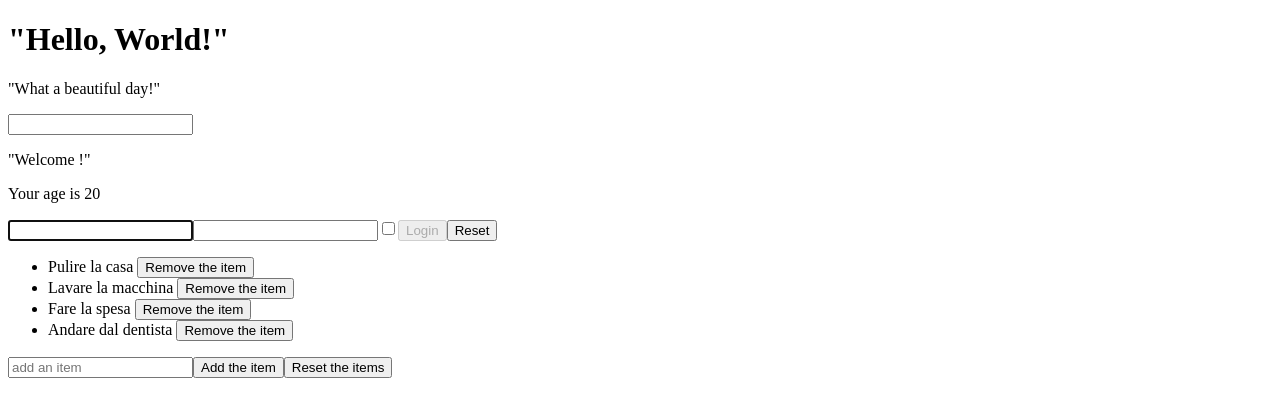
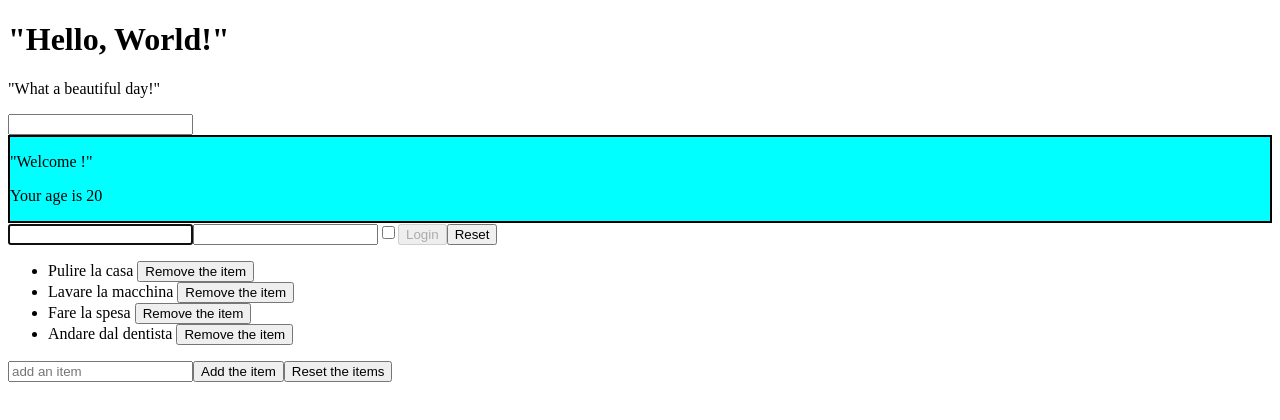
Before and after one commit to EdoGent/React-App, a React (Create React App) app: page / in a window 1280 px wide. Shown: the top 420 px of the page. Built offline with nearby package versions, Linux system fonts and the light colour scheme.

Commit message:
Styling-Components-01 exercise

```diff
--- a/src/Component/Welcome.js
+++ b/src/Component/Welcome.js
@@ -9,10 +9,10 @@ export default class Welcome extends React.Component {
     render () {
         const age = 20;
         return (
-            <>
+            <div className="welcome">
                 <p>"Welcome {this.props.name}!"</p>
                 {age > 18 && age < 65 && <Age age={age} />}
-            </>
+            </div>
         )
     }
 }
--- /dev/null
+++ b/src/index.css
@@ -0,0 +1,4 @@
+.welcome {
+    background-color: aqua;
+    border: 2px solid black;
+}
--- a/src/index.js
+++ b/src/index.js
@@ -1,6 +1,7 @@
 import React from 'react';
 import ReactDOM from 'react-dom/client';
 import App from './Component/App';
+import './index.css';
 
 const root = ReactDOM.createRoot(document.getElementById('root'));
 root.render(
```
